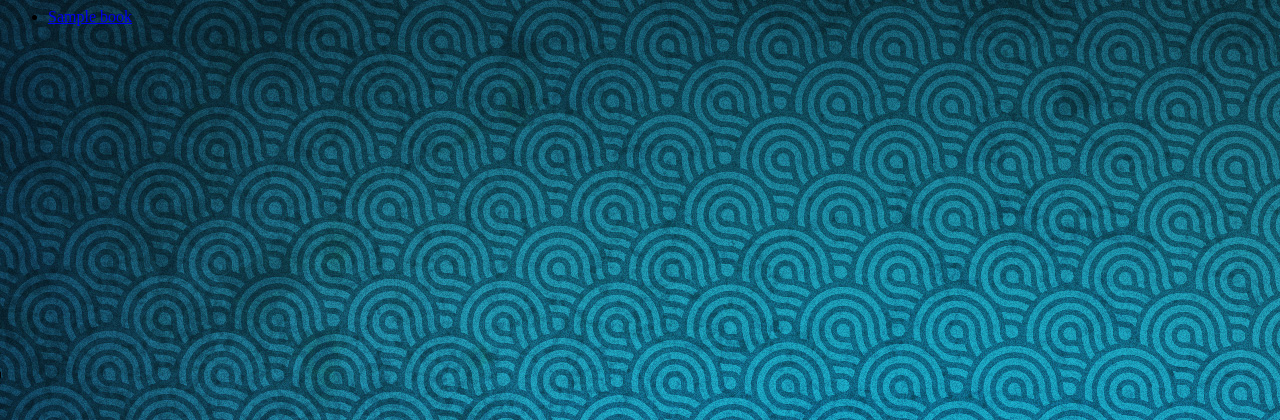
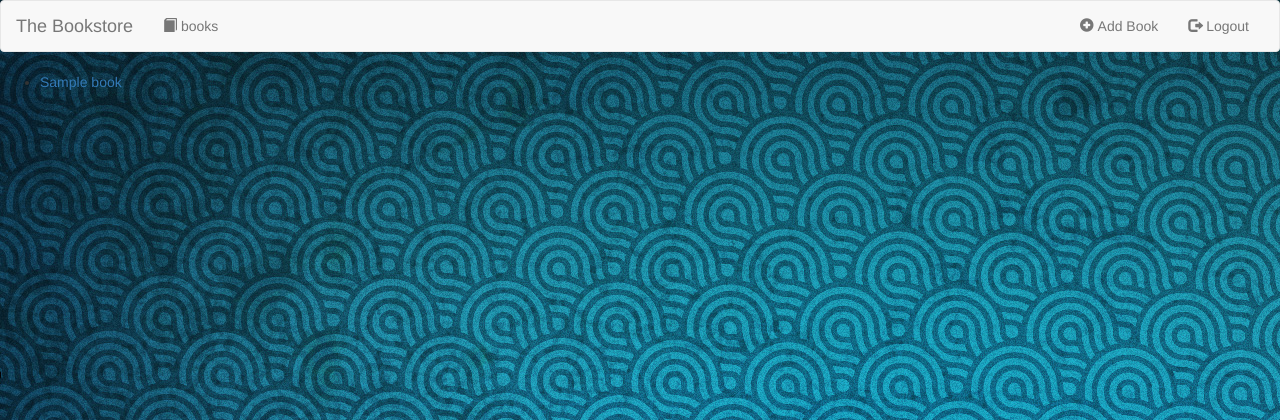
Before and after one commit to osvaldohg/Django_books, a Django app: page /books/ in a window 1280 px wide. Shown: the top 420 px of the page. Run offline with Django 3.2, Linux system fonts and the light colour scheme; tables that the repository leaves empty hold one stand-in row (values such as "Sample post"); some libraries are stand-ins or nearby versions.

Commit message:
added bootstrap support and icons to the page

```diff
--- a/mysite/books/templates/books/index.html
+++ b/mysite/books/templates/books/index.html
@@ -2,9 +2,46 @@
 <html>
     <head>
         <link rel="stylesheet" type="text/css" href="{% static 'books/style.css'%}">
+        <link rel="stylesheet" href="https://maxcdn.bootstrapcdn.com/bootstrap/3.3.7/css/bootstrap.min.css" integrity="sha384-BVYiiSIFeK1dGmJRAkycuHAHRg32OmUcww7on3RYdg4Va+PmSTsz/K68vbdEjh4u" crossorigin="anonymous">
+
     </head>
 
     <body>
+        <nav class="navbar navbar-default">
+            <div class="container-fluid">
+                <a class="navbar-brand" href="{% url 'books:index' %}">The Bookstore </a>
+                <div class="collapse navbar-collapse">
+                <ul class="nav navbar-nav">
+                    <li class="">
+                        <a href="{% url 'books:index' %}">
+                            <span class="glyphicon glyphicon-book" aria-hidden="true"></span>&nbsp;books
+                        </a>
+
+                    </li>
+                </ul>
+
+                <ul class="nav navbar-nav navbar-right">
+                    <li class="">
+                        <a href="{% url 'books:index' %}">
+                            <span class="glyphicon glyphicon-plus-sign" aria-hidden="true"></span>&nbsp;Add Book
+                        </a>
+
+                    </li>
+                    <li class="">
+                        <a href="{% url 'books:index' %}">
+                            <span class="glyphicon glyphicon-log-out" aria-hidden="true"></span>&nbsp;Logout
+                        </a>
+
+                    </li>
+                </ul>
+
+                </div>
+            </div>
+
+
+        </nav>
+
+
         <ul>
             {% for book in all_books %}
                 <li><a href="{% url 'books:detail' book.id %}">{{book.name}}</a></li>
```
